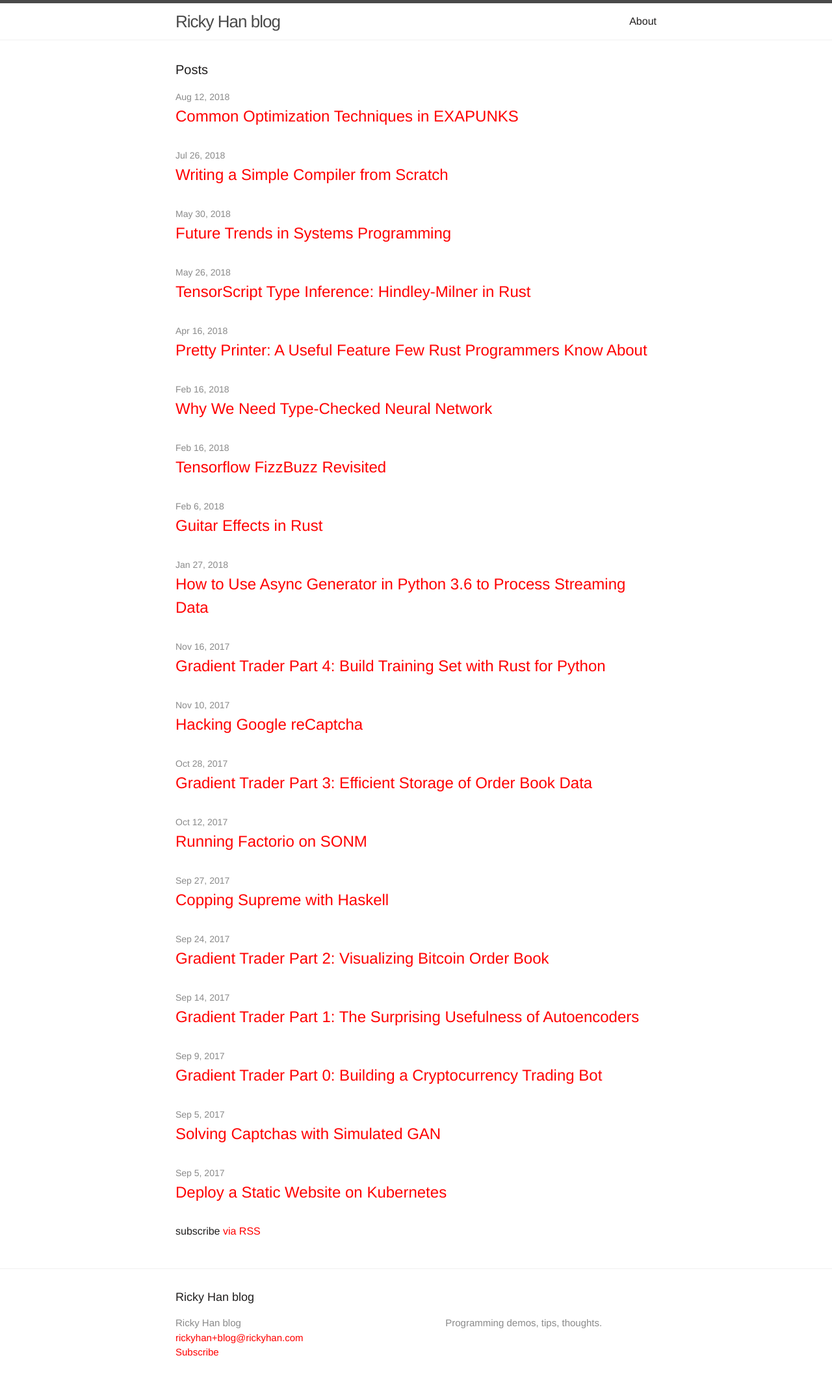
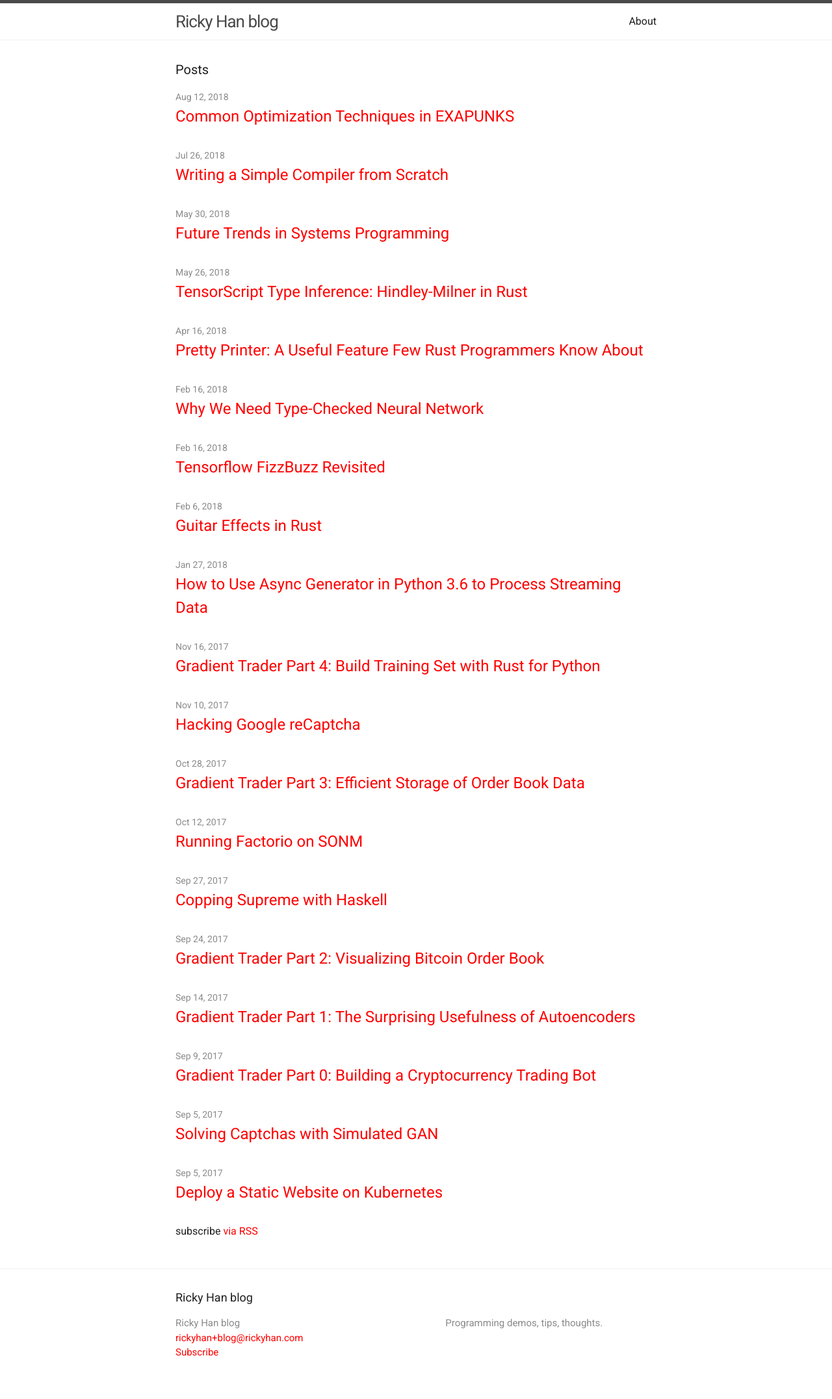
Before and after one commit to 0b01/rickyhan.com, a Jekyll site: the page built from index.html, in a window 1280 px wide. Shown: the whole page at 65% size. Built offline with Jekyll 4.4.1, drawn with Linux system fonts in a browser that asks for light colours.

Commit message:
change font

```diff
--- a/_includes/head.html
+++ b/_includes/head.html
@@ -20,6 +20,7 @@
 
 
 
+  <link href="https://fonts.googleapis.com/css?family=Roboto" rel="stylesheet">
   <link rel="stylesheet" href="{{ "/css/main.css" | prepend: site.baseurl }}">
   <link rel="canonical" href="{{ page.url | replace:'index.html','' | prepend: site.baseurl | prepend: site.url }}">
   <link rel="alternate" type="application/rss+xml" title="{{ site.title }}" href="{{ "/feed.xml" | prepend: site.baseurl | prepend: site.url }}">
--- a/css/main.scss
+++ b/css/main.scss
@@ -6,7 +6,7 @@
 
 
 // Our variables
-$base-font-family: "Helvetica Neue", Helvetica, Arial, sans-serif;
+$base-font-family: "Roboto", Helvetica, Arial, sans-serif;
 $base-font-size:   16px;
 $base-font-weight: 400;
 $small-font-size:  $base-font-size * 0.875;
```
